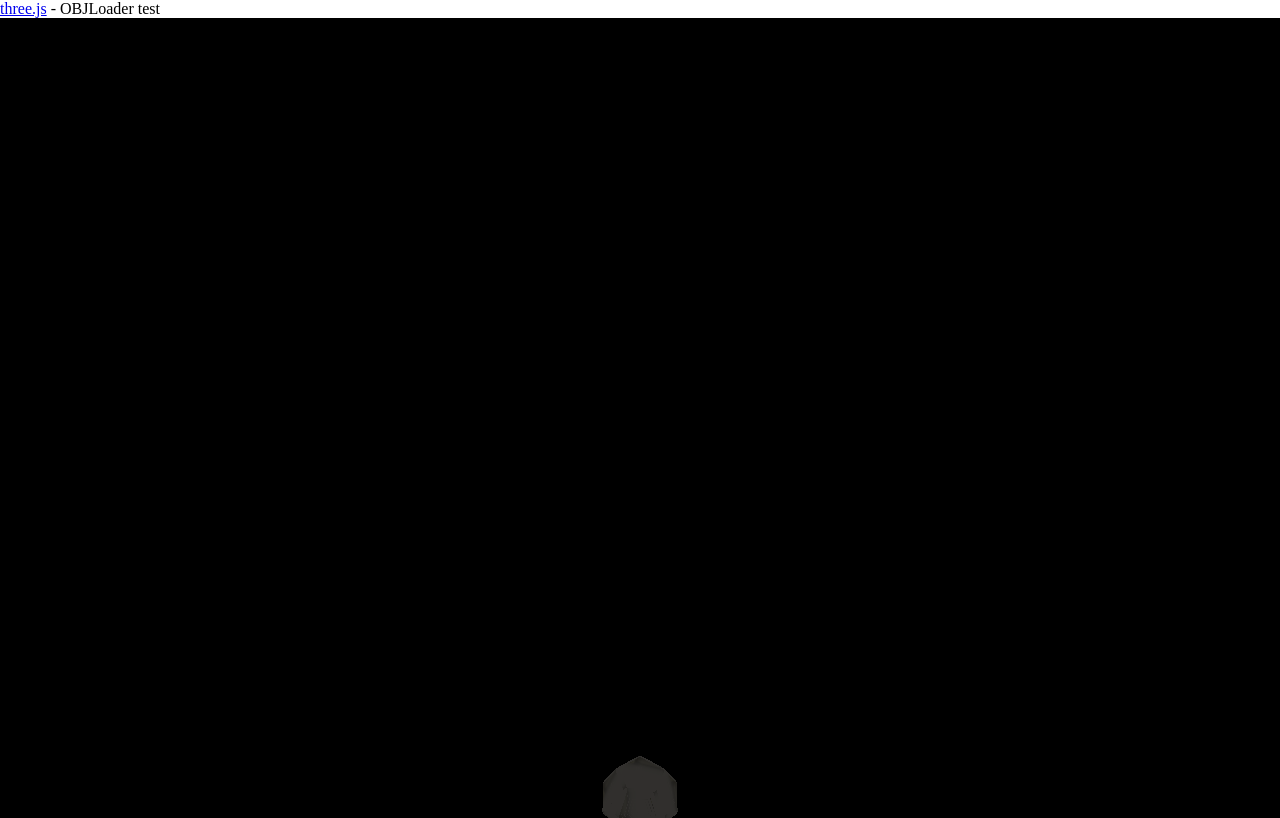
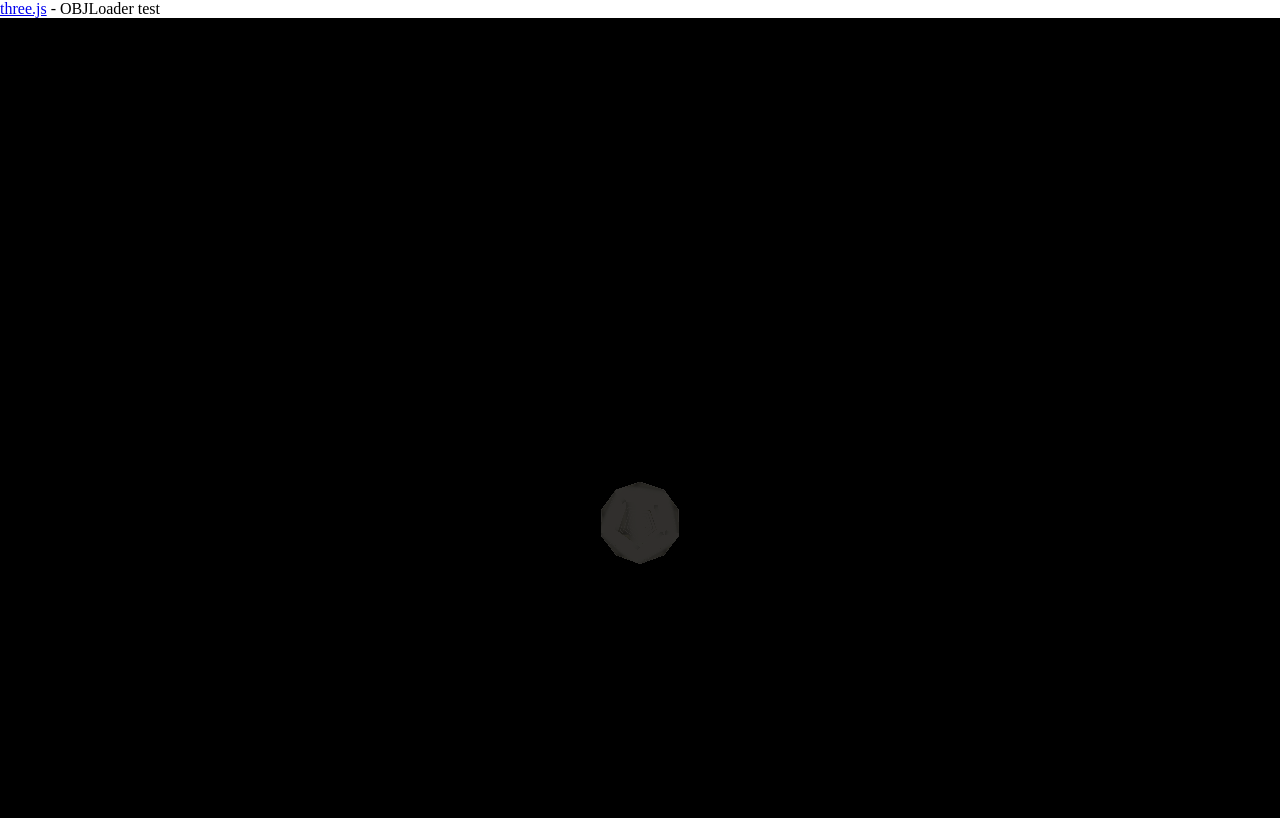
Before and after one commit to iturner72/iturner3js, a plain HTML site: page index.html in a window 1280 px wide. Drawn offline with nearby package versions, Linux system fonts and the light colour scheme; files whose address does not match are found by name.

Commit message:
fixed thing

```diff
--- a/index.html
+++ b/index.html
@@ -51,8 +51,8 @@
 				container = document.createElement( 'div' );
 				document.body.appendChild( container );
 
-				camera = new THREE.PerspectiveCamera( 45, window.innerWidth / window.innerHeight, 1, 2000 );
-				camera.position.z = 250;
+				camera = new THREE.PerspectiveCamera( 20, window.innerWidth / window.innerHeight, 1, 1000 );
+				camera.position.z = 550;
 
 				// scene
 
@@ -75,7 +75,7 @@
 
 					} );
 
-					object.position.y = - 95;
+					object.position.y = - 25;
 					scene.add( object );
 
 				}
```
